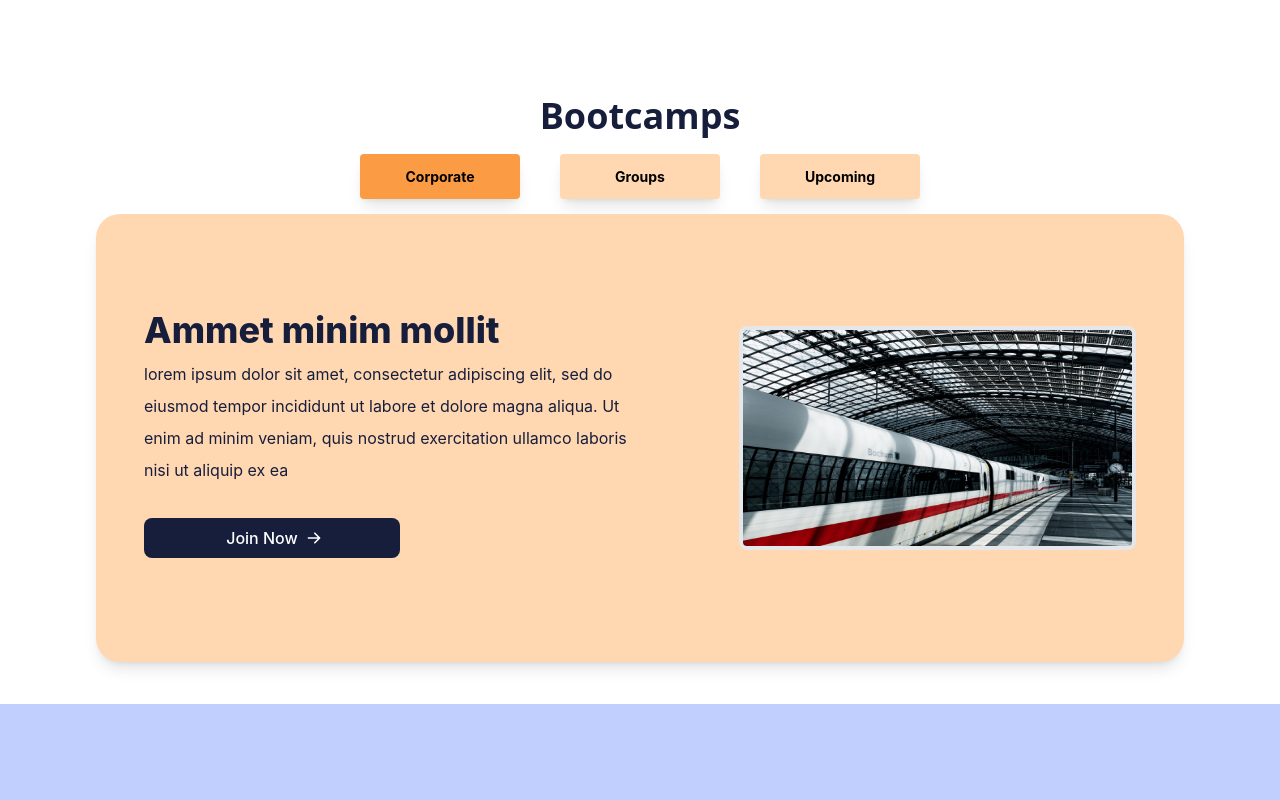
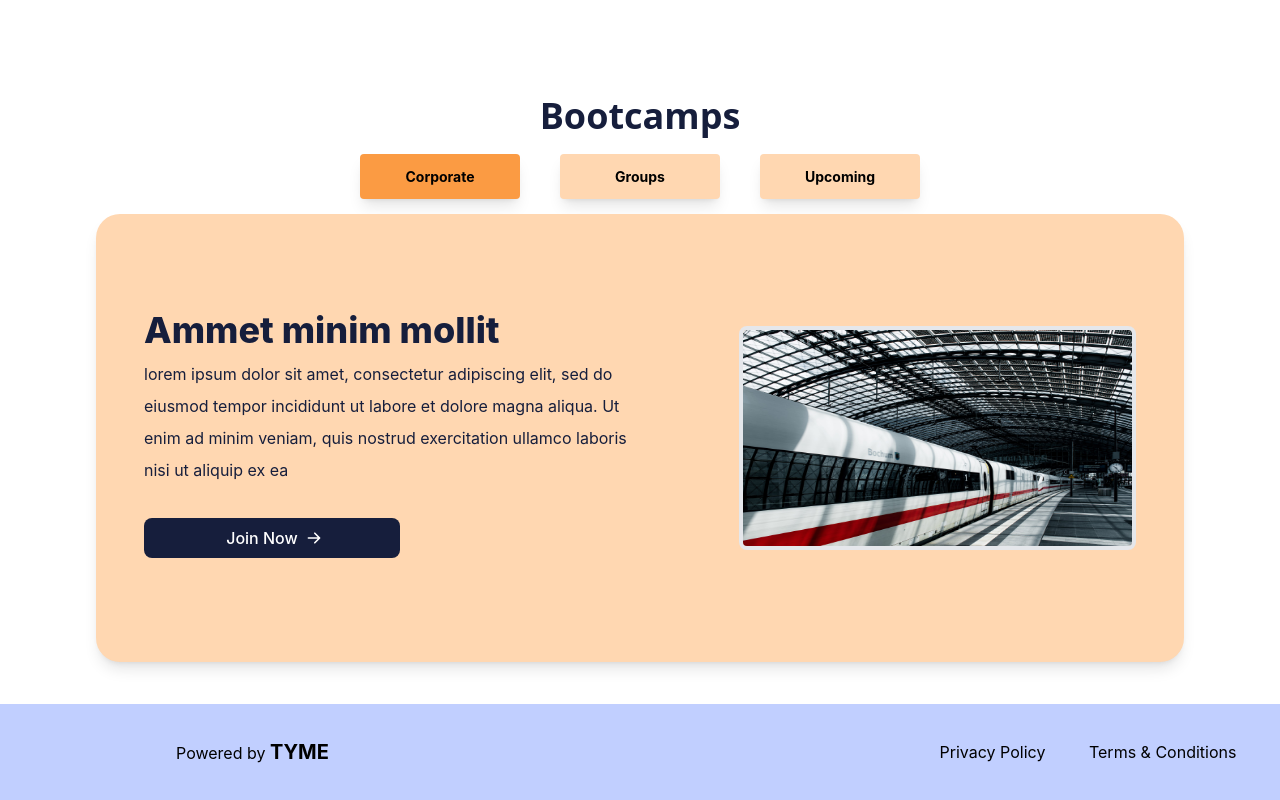
Before and after one commit to sumitshinde2608/qoohoo-assignment, a React (Create React App) app: page / in a window 1280 px wide. Shown: the part 1560-2360 px from the top of the page. Built offline with nearby package versions, Linux system fonts and the light colour scheme.

Commit message:
Website done, enhancements left

```diff
--- a/src/pages/Bootcamp/Bootcamp.js
+++ b/src/pages/Bootcamp/Bootcamp.js
@@ -10,7 +10,15 @@ const Bootcamp = () => {
       <div>
         <Tabs />
       </div>
-      <div className="h-24 w-full bg-[#C1CFFF]"></div>{" "}
+      <div className="h-24 w-full bg-[#C1CFFF] flex justify-between items-center">
+        <div className="mx-44">
+          Powered by <span className="font-bold text-xl">TYME</span>
+        </div>
+        <div className="flex w-96 justify-evenly">
+          <div> Privacy Policy</div>
+          <div>Terms & Conditions</div>
+        </div>
+      </div>{" "}
     </div>
   );
 };
```
